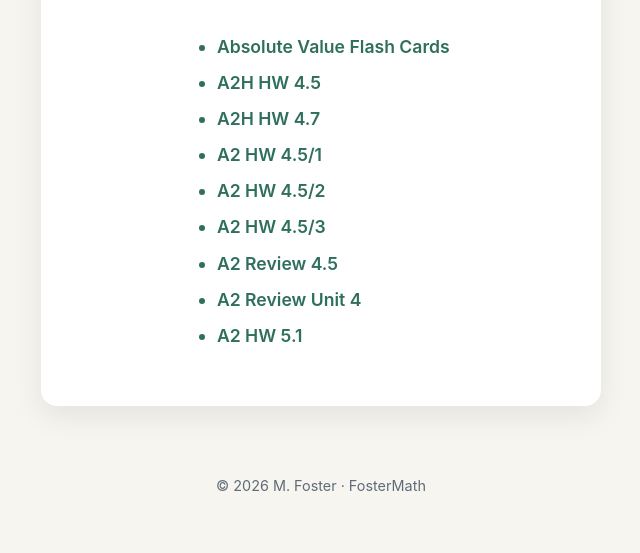
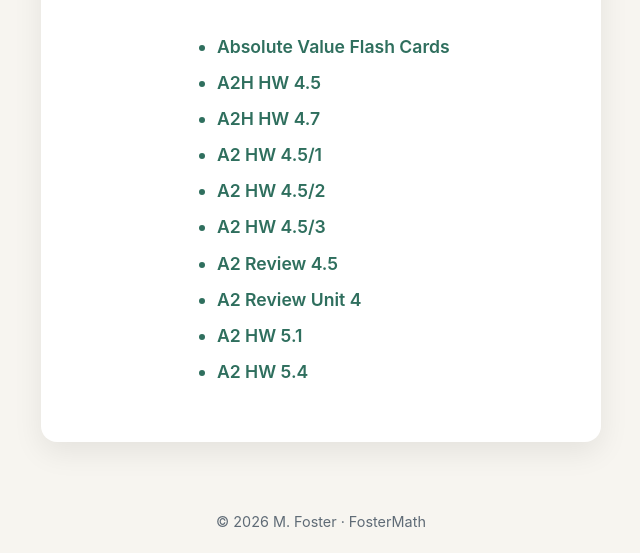
Before and after one commit to EmmFoster/FosterMath, a plain HTML site: page index.html in a window 1280 px wide. Shown: the part 350-903 px from the top of the page, without its empty margins (319-959 px from the left). Before the commit the page ends 867 px from the top, so only its background shows below. Drawn offline with Linux system fonts and the light colour scheme.

Commit message:
Add link to A2 HW 5.4 in index.html

```diff
--- a/index.html
+++ b/index.html
@@ -124,6 +124,7 @@
          <li><a href="A2 Review 4.5.html">A2 Review 4.5</a></li>
         <li><a href="A2 Review Unit 4.html">A2 Review Unit 4</a></li>
         <li><a href="A2 HW 5.1.html">A2 HW 5.1</a></li>
+        <li><a href="A2 HW 5.4.html">A2 HW 5.4</a></li>
       </ul>
     </div>
   </main>
```
